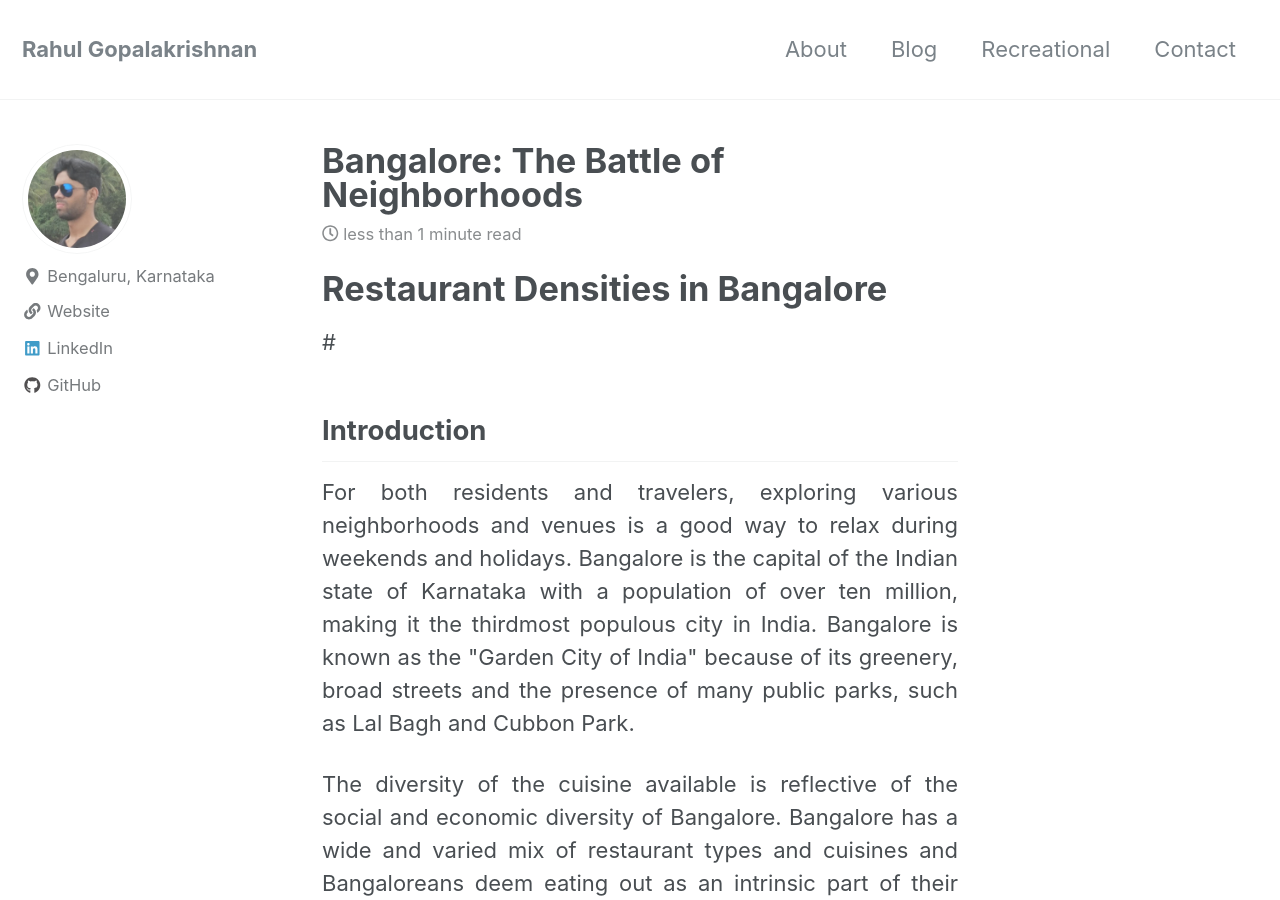
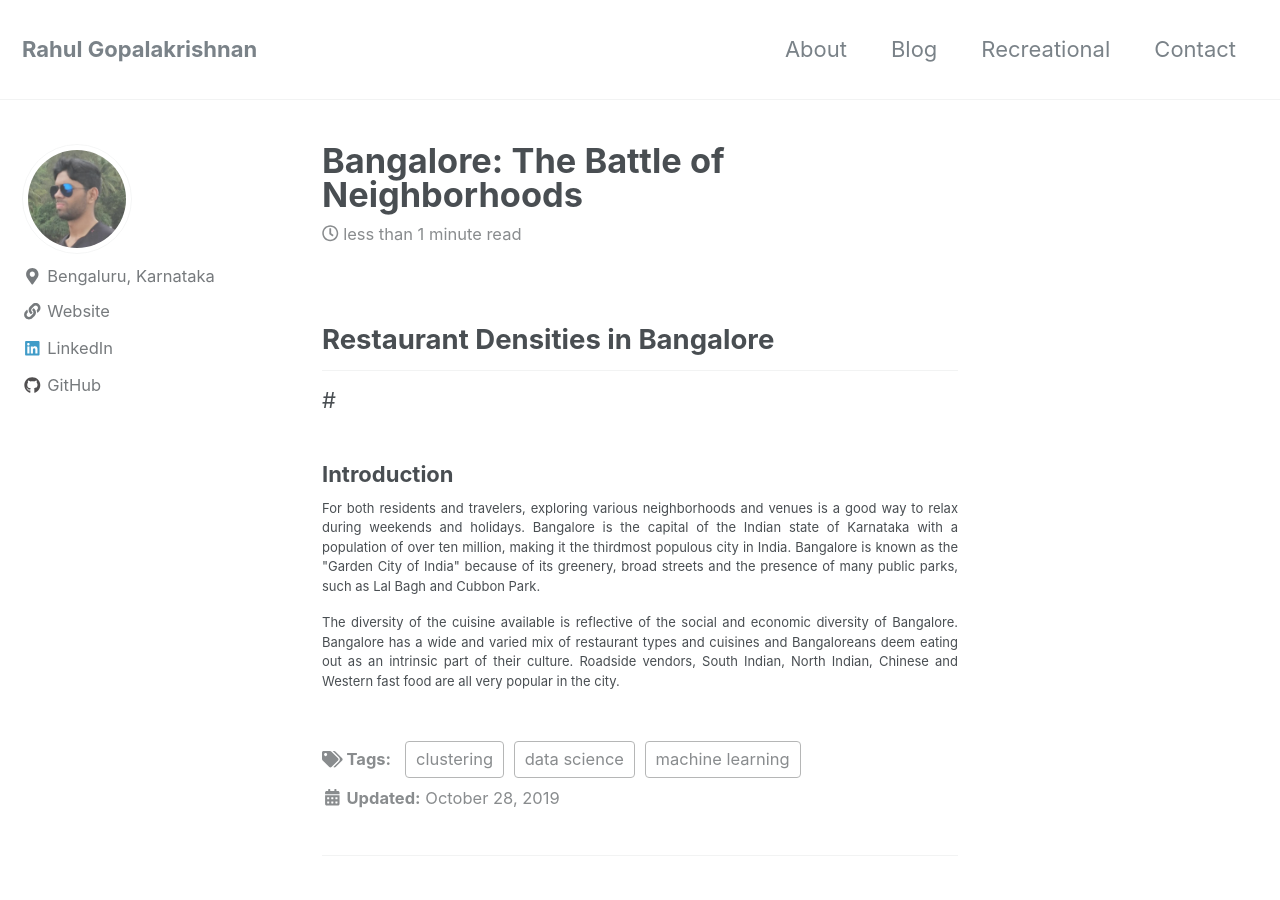
Before and after one commit to gopalrahulrg/gopalrahulrg.github.io, a Jekyll site: the page built from _posts/2019-10-28-bang.md, in a window 1280 px wide and 900 px high. Built offline with Jekyll 4.4.1, drawn with Linux system fonts in a browser that asks for light colours; nearby versions of some CDN libraries.

Commit message:
Update 2019-10-28-bang.md

```diff
--- a/_posts/2019-10-28-bang.md
+++ b/_posts/2019-10-28-bang.md
@@ -6,10 +6,10 @@
 excerpt: "Clustering, Machine Learning, Data Science"
 ---
 
-# Restaurant Densities in Bangalore
+## Restaurant Densities in Bangalore
 #
-## Introduction
+### Introduction
 
-<div style="text-align: justify"><p>For both residents and travelers, exploring various neighborhoods and venues is a good way to relax during weekends and holidays. Bangalore is the capital of the Indian state of Karnataka with a population of over ten million, making it the thirdmost populous city in India. Bangalore is known as the "Garden City of India" because of its greenery, broad streets and the presence of many public parks, such as Lal Bagh and Cubbon Park.</p>
+<font size="-1"><div style="text-align: justify"><p>For both residents and travelers, exploring various neighborhoods and venues is a good way to relax during weekends and holidays. Bangalore is the capital of the Indian state of Karnataka with a population of over ten million, making it the thirdmost populous city in India. Bangalore is known as the "Garden City of India" because of its greenery, broad streets and the presence of many public parks, such as Lal Bagh and Cubbon Park.</p>
 
-<p>The diversity of the cuisine available is reflective of the social and economic diversity of Bangalore. Bangalore has a wide and varied mix of restaurant types and cuisines and Bangaloreans deem eating out as an intrinsic part of their culture. Roadside vendors, South Indian, North Indian, Chinese and Western fast food are all very popular in the city.</p></div>
+<p>The diversity of the cuisine available is reflective of the social and economic diversity of Bangalore. Bangalore has a wide and varied mix of restaurant types and cuisines and Bangaloreans deem eating out as an intrinsic part of their culture. Roadside vendors, South Indian, North Indian, Chinese and Western fast food are all very popular in the city.</p></div></font>
```
